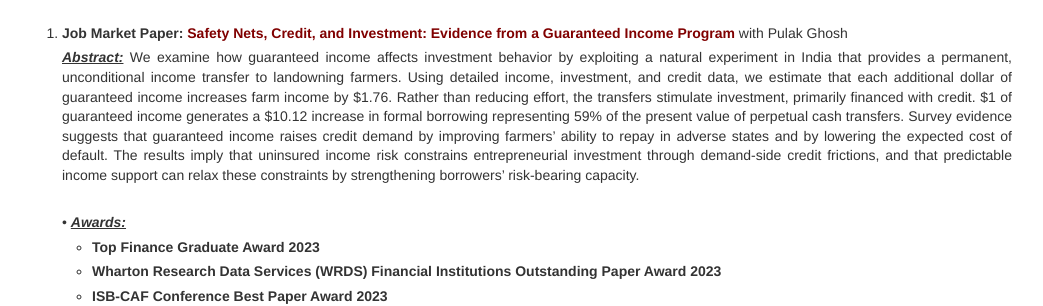
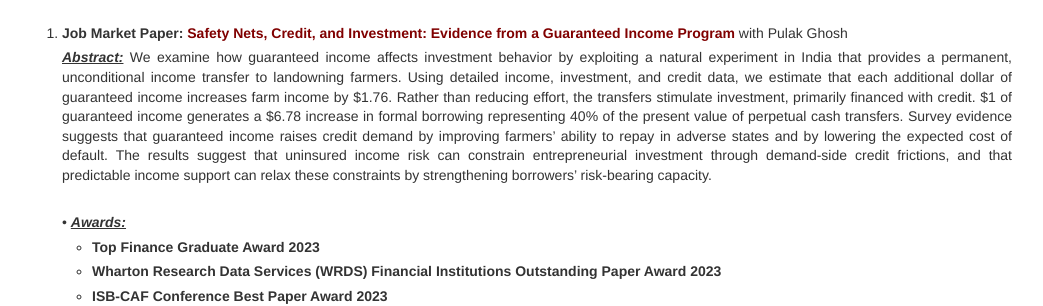
Before and after one commit to nishvats/nishvats.github.io, a Jekyll site: the page built from research.html, in a window 1280 px wide. Shown: the part 153-459 px from the top of the page, without its empty margins (118-1161 px from the left). Built offline with Jekyll 4.4.1, drawn with Linux system fonts in a browser that asks for light colours.

Commit message:
Update research.html

```diff
--- a/research.html
+++ b/research.html
@@ -4,7 +4,7 @@ layout: default
 
   <ol>
     <li> <b>Job Market Paper:</b> <b><a href="https://papers.ssrn.com/sol3/papers.cfm?abstract_id=4265112">Safety Nets, Credit, and Investment: Evidence from a Guaranteed Income Program</a></b> with Pulak Ghosh </li>
-    <p align="justify"> <b><u><em>Abstract:</em></u></b> We examine how guaranteed income affects investment behavior by exploiting a natural experiment in India that provides a permanent, unconditional income transfer to landowning farmers. Using detailed income, investment, and credit data, we estimate that each additional dollar of guaranteed income increases farm income by $1.76. Rather than reducing effort, the transfers stimulate investment, primarily financed with credit. $1 of guaranteed income generates a $10.12 increase in formal borrowing representing 59% of the present value of perpetual cash transfers. Survey evidence suggests that guaranteed income raises credit demand by improving farmers’ ability to repay in adverse states and by lowering the expected cost of default. The results imply that uninsured income risk constrains entrepreneurial investment through demand-side credit frictions, and that predictable income support can relax these constraints by strengthening borrowers’ risk-bearing capacity. </p>
+    <p align="justify"> <b><u><em>Abstract:</em></u></b> We examine how guaranteed income affects investment behavior by exploiting a natural experiment in India that provides a permanent, unconditional income transfer to landowning farmers. Using detailed income, investment, and credit data, we estimate that each additional dollar of guaranteed income increases farm income by $1.76. Rather than reducing effort, the transfers stimulate investment, primarily financed with credit. $1 of guaranteed income generates a $6.78 increase in formal borrowing representing 40% of the present value of perpetual cash transfers. Survey evidence suggests that guaranteed income raises credit demand by improving farmers’ ability to repay in adverse states and by lowering the expected cost of default. The results suggest that uninsured income risk can constrain entrepreneurial investment through demand-side credit frictions, and that predictable income support can relax these constraints by strengthening borrowers’ risk-bearing capacity. </p>
     <br>
     <p align="justify">• <b><u><em>Awards:</em></u>
       <ul>
```
